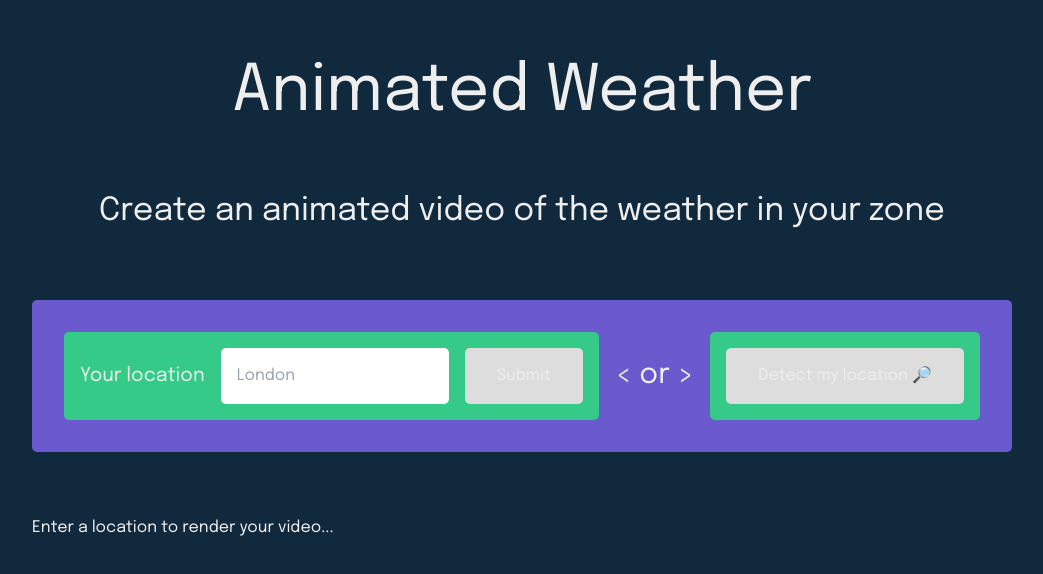
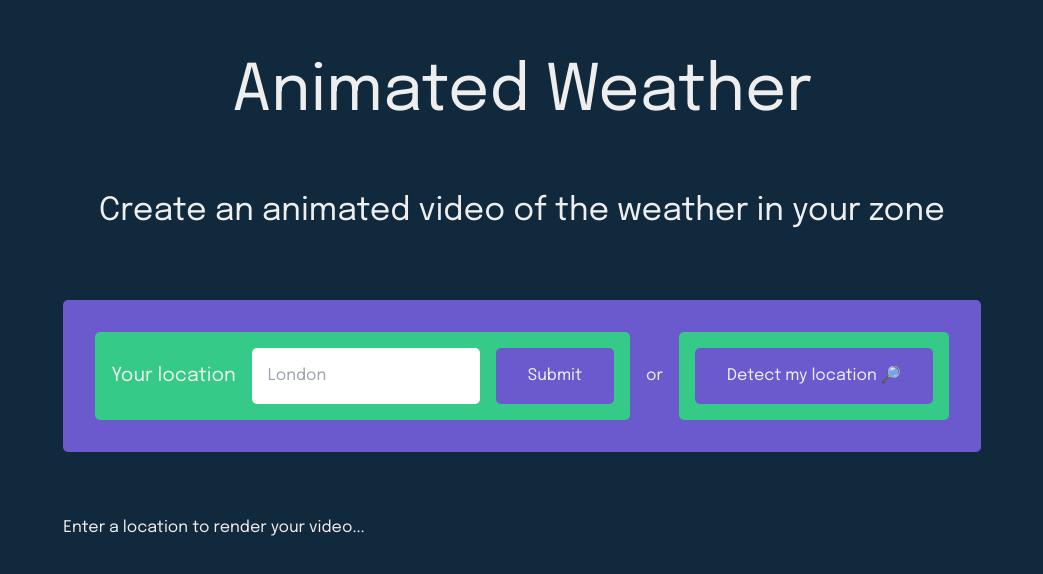
Before and after one commit to genaroibc/animated-weather, a Next.js app: page / in a window 1280 px wide. Shown: the part 132-706 px from the top of the page, without its empty margins (118-1161 px from the left). Built offline with nearby package versions, Linux system fonts and the light colour scheme.

Commit message:
[FEAT]: change global styles

```diff
--- a/src/styles/index.css
+++ b/src/styles/index.css
@@ -40,6 +40,7 @@ body {
 input {
 	padding: 1rem;
 	border-radius: 5px;
+	color: #000;
 }
 
 button {
@@ -47,25 +48,14 @@ button {
 	border-radius: 5px;
 	background-color: #ddd;
 
-	transition: background 0.3s ease, box-shadow 0.3s ease;
+	background-color: var(--secondary-color) !important;
+	transition: filter 0.3s ease, box-shadow 0.3s ease;
+	max-width: fit-content;
 }
 
 button:hover {
+	filter: hue-rotate(-45deg);
 	cursor: pointer;
-
-	background-color: var(--complement-color);
 
 	box-shadow: -5px 5px #0007;
 }
-
-#location-form-divider {
-	font-size: 1.8rem;
-}
-
-#location-form-divider::before {
-	content: '< ';
-}
-
-#location-form-divider::after {
-	content: ' >';
-}
```
